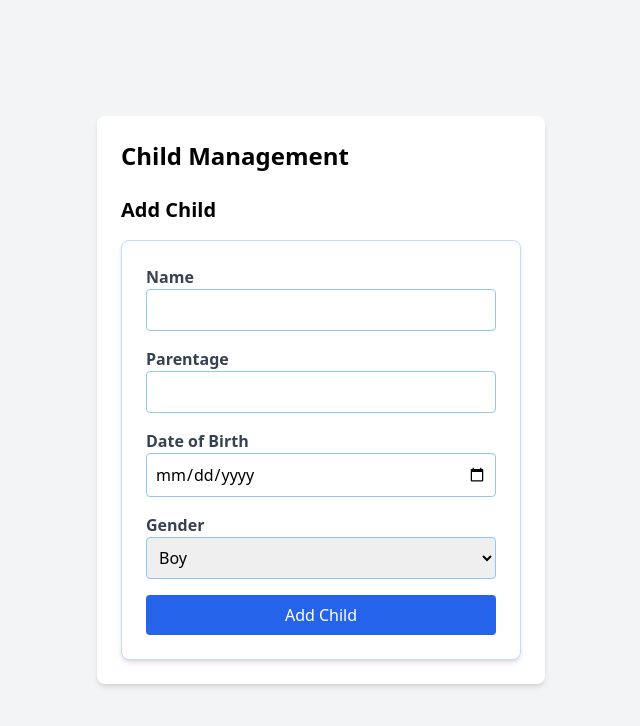
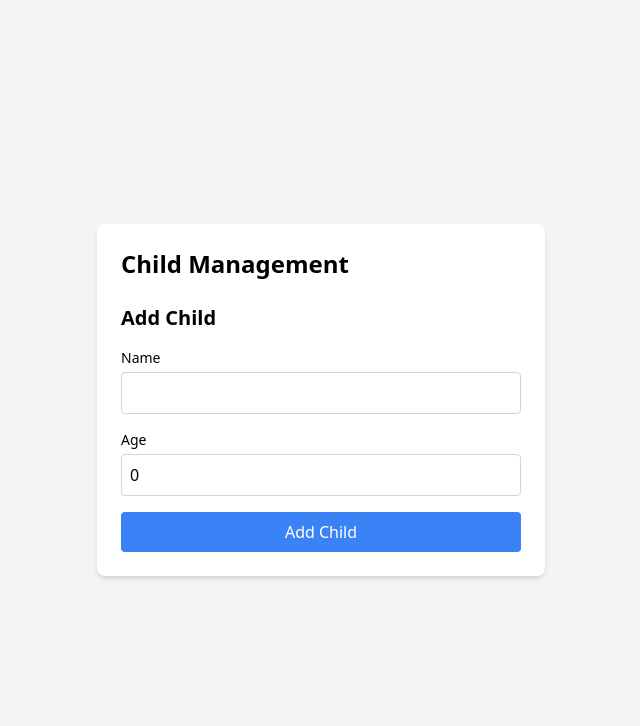
Before and after one commit to Sahil19x/child-growth-tracker, a Next.js app: page / in a window 1280 px wide. Shown: the top 726 px of the page, without its empty margins (319-959 px from the left). Built offline with nearby package versions, Linux system fonts and the light colour scheme.

Commit message:
Update ChildForm.tsx

```diff
--- a/components/ChildForm.tsx
+++ b/components/ChildForm.tsx
@@ -1,81 +1,52 @@
-import React, { useState, useEffect } from 'react';
+import { useState, useEffect } from 'react';
 
 interface ChildFormProps {
-  onAddChild: (child: { name: string; parentage: string; dob: string; gender: 'boy' | 'girl' }) => void;
-  initialChild?: { name: string; parentage: string; dob: string; gender: 'boy' | 'girl' };
+  onAddChild: (child: { name: string; age: number; id?: number }) => void;
+  initialChild?: { id: number; name: string; age: number };
 }
 
 const ChildForm: React.FC<ChildFormProps> = ({ onAddChild, initialChild }) => {
-  const [name, setName] = useState(initialChild?.name || '');
-  const [parentage, setParentage] = useState(initialChild?.parentage || '');
-  const [dob, setDob] = useState(initialChild?.dob || '');
-  const [gender, setGender] = useState<'boy' | 'girl'>(initialChild?.gender || 'boy');
+  const [name, setName] = useState('');
+  const [age, setAge] = useState(0);
 
   useEffect(() => {
     if (initialChild) {
       setName(initialChild.name);
-      setParentage(initialChild.parentage);
-      setDob(initialChild.dob);
-      setGender(initialChild.gender);
+      setAge(initialChild.age);
     }
   }, [initialChild]);
 
   const handleSubmit = (e: React.FormEvent) => {
     e.preventDefault();
-    onAddChild({ name, parentage, dob, gender });
-    if (!initialChild) { // Reset only for add, not update
-      setName('');
-      setParentage('');
-      setDob('');
-      setGender('boy');
-    }
+    onAddChild({ id: initialChild?.id, name, age });
+    setName('');
+    setAge(0);
   };
 
   return (
-    <form onSubmit={handleSubmit} className="bg-white p-4 sm:p-6 rounded-lg shadow-md max-w-md mx-auto border border-blue-200">
-      <div className="mb-4">
-        <label className="block text-gray-700 font-semibold">Name</label>
+    <form onSubmit={handleSubmit} className="space-y-4">
+      <div>
+        <label className="block text-sm font-medium mb-1">Name</label>
         <input
           type="text"
           value={name}
           onChange={(e) => setName(e.target.value)}
-          className="w-full p-2 border border-blue-300 rounded focus:outline-none focus:ring-2 focus:ring-blue-500"
+          className="w-full p-2 border border-gray-300 rounded"
           required
         />
       </div>
-      <div className="mb-4">
-        <label className="block text-gray-700 font-semibold">Parentage</label>
+      <div>
+        <label className="block text-sm font-medium mb-1">Age</label>
         <input
-          type="text"
-          value={parentage}
-          onChange={(e) => setParentage(e.target.value)}
-          className="w-full p-2 border border-blue-300 rounded focus:outline-none focus:ring-2 focus:ring-blue-500"
+          type="number"
+          value={age}
+          onChange={(e) => setAge(Number(e.target.value))}
+          className="w-full p-2 border border-gray-300 rounded"
           required
         />
       </div>
-      <div className="mb-4">
-        <label className="block text-gray-700 font-semibold">Date of Birth</label>
-        <input
-          type="date"
-          value={dob}
-          onChange={(e) => setDob(e.target.value)}
-          className="w-full p-2 border border-blue-300 rounded focus:outline-none focus:ring-2 focus:ring-blue-500"
-          required
-        />
-      </div>
-      <div className="mb-4">
-        <label className="block text-gray-700 font-semibold">Gender</label>
-        <select
-          value={gender}
-          onChange={(e) => setGender(e.target.value as 'boy' | 'girl')}
-          className="w-full p-2 border border-blue-300 rounded focus:outline-none focus:ring-2 focus:ring-blue-500"
-        >
-          <option value="boy">Boy</option>
-          <option value="girl">Girl</option>
-        </select>
-      </div>
-      <button type="submit" className="bg-blue-600 hover:bg-blue-700 text-white p-2 rounded w-full font-medium">
-        {initialChild ? 'Update Child' : 'Add Child'}
+      <button type="submit" className="bg-blue-500 hover:bg-blue-600 text-white p-2 rounded w-full font-medium">
+        {initialChild ? 'Update' : 'Add'} Child
       </button>
     </form>
   );
```
